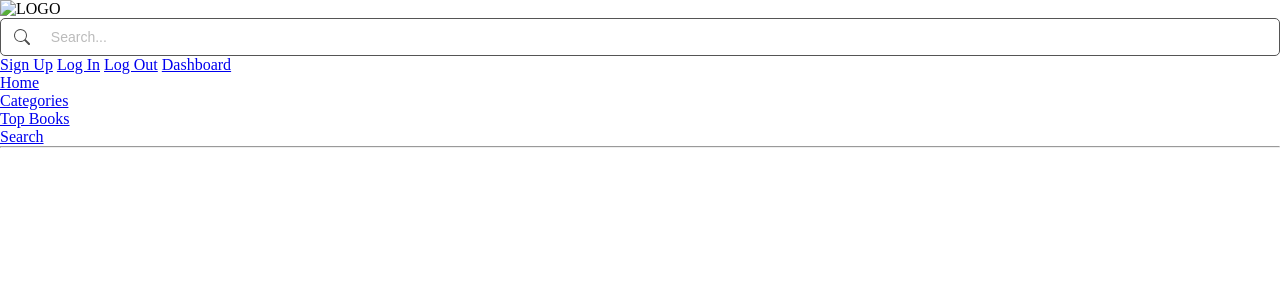
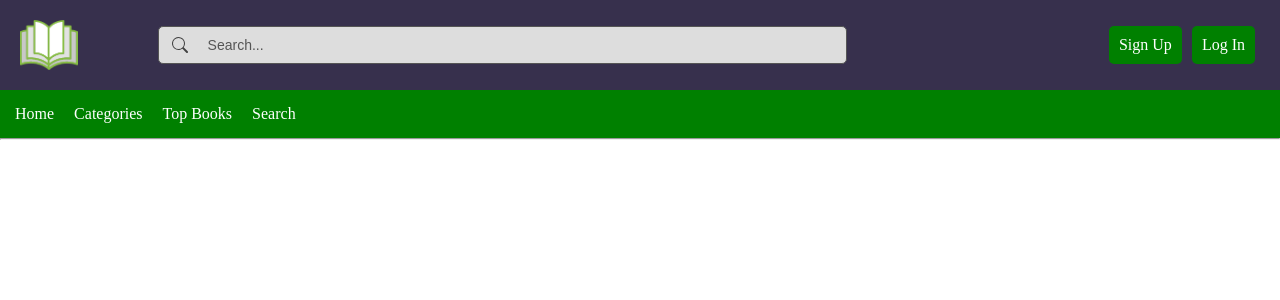
Before and after one commit to aghababaei-alireza/Library-Management-System, a Django app: page / in a window 1280 px wide. Shown: the top 300 px of the page. Run offline with Django 4.2, Linux system fonts and the light colour scheme.

Commit message:
2023-10-24-W

```diff
--- a/core/static/core/css/style.css
+++ b/core/static/core/css/style.css
@@ -1,14 +1,26 @@
 * {
   margin: 0;
   padding: 0;
+}
+
+.header {
+  background-color: #37304d;
+}
+
+.header-bar {
+  display: grid;
+  align-items: center;
+  grid-template-columns: 1fr 5fr 3fr;
+  padding: 20px;
 }
 
 .header-bar form {
   color: #555;
   display: flex;
   padding: 2px;
-    border: 1px solid currentColor;
+  border: 1px solid #555;
   border-radius: 5px;
+  background-color: #DDD;
 }
 
 .header-bar form input[type="search"] {
@@ -24,7 +36,7 @@
 }
 
 .header-bar form input[type="search"]::placeholder {
-    color: #bbb;
+  color: #555;
 }
 
 .header-bar form button[type="submit"] {
@@ -50,3 +62,41 @@
   border-color: #1183d6;
   outline: none;
 }
+
+.account-btn-area {
+  display: flex;
+  justify-content: flex-end;
+}
+
+.account-btn-area a:where(:link, :visited) {
+  background-color: hsl(120, 100%, 25%);
+  padding: 10px;
+  margin: 5px;
+  color: #fff;
+  text-decoration: none;
+  border-radius: 5px;
+}
+
+.account-btn-area a:hover {
+  background-color: hsla(120, 100%, 25%, 0.8);
+}
+
+.navbar ul {
+  display: flex;
+  justify-content: flex-start;
+  align-items: stretch;
+  gap: 20px;
+  list-style-type: none;
+  background-color: hsl(120, 100%, 25%);
+  padding: 15px;
+}
+
+.navbar li a:where(:link, :visited) {
+  color: #fff;
+  text-decoration: none;
+}
+
+.navbar li:hover {
+  background-color: #37304d;
+
+}
--- a/core/templates/core/base.html
+++ b/core/templates/core/base.html
@@ -10,16 +10,20 @@
 <body>
     <header class="header">
         <div class="header-bar">
-            <img src="" alt="LOGO">
+            <img src="{% static "core/img/logo.png" %}" alt="LOGO" height="50px" width="auto">
             <form action="" method="post">
+                {% csrf_token %}
                 <button type="submit">Search</button>
                 <input type="search" name="q" placeholder="Search...">
             </form>
             <div class="account-btn-area">
+                {% if not request.user.is_authenticated %}
                 <a href="#">Sign Up</a>
                 <a href="#">Log In</a>
+                {% else %}
                 <a href="#">Log Out</a>
                 <a href="#">Dashboard</a>
+                {% endif %}
             </div>
         </div>
         <nav class="navbar">
```
Lines whose indentation alone changed are shown as unchanged.
